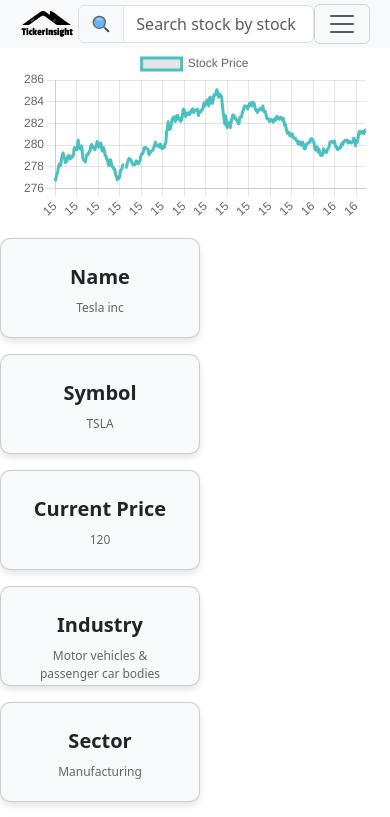
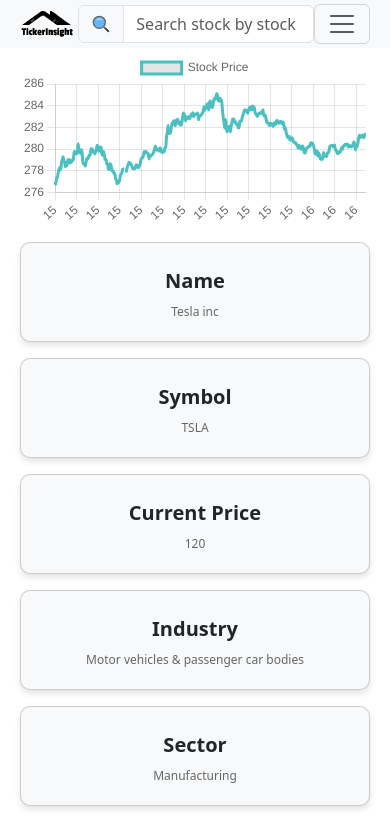
Before and after one commit to rahulrana95/stock-widget, a React (Create React App) app: page /stock/1 in a window 390 px wide. Shown: the top 817 px of the page. Built offline with nearby package versions, Linux system fonts and the light colour scheme.

Commit message:
Fix all UI

```diff
--- a/src/App.css
+++ b/src/App.css
@@ -4,3 +4,7 @@
   max-width: 1280px;
   margin: auto;
 }
+
+.content-area {
+  padding: 4px 20px;
+}
--- a/src/components/header/index.css
+++ b/src/components/header/index.css
@@ -1,7 +1,6 @@
 .header {
   display: flex;
   justify-content: space-between;
-  padding: 4px 20px;
 }
 
 .search-container {
--- a/src/components/header/index.tsx
+++ b/src/components/header/index.tsx
@@ -10,7 +10,7 @@
   const location = useLocation();
 
   return (
-    <Navbar bg="light" expand="lg" className="header">
+    <Navbar bg="light" expand="lg" className="header content-area">
       <Col lg={2} xs={2}>
         <Navbar.Brand href="/">
           <img
--- a/src/components/stock-details/index.css
+++ b/src/components/stock-details/index.css
@@ -55,7 +55,19 @@
   max-height: 600px;
 }
 
+@media (max-width: 420px) {
+  .stock-details-items {
+    flex-direction: column;
+  }
+
+  .stock-info-box {
+    width: 100%;
+  }
+}
 @media (max-width: 576px) {
+  .stock-details-items {
+    justify-content: flex-start;
+  }
 }
 @media (min-width: 576px) {
 }
--- a/src/components/stock-details/index.tsx
+++ b/src/components/stock-details/index.tsx
@@ -69,7 +69,7 @@
   }, [ticker]);
   //   GLOBAL_QUOTE
   return (
-    <div className="stock-details">
+    <div className="stock-details content-area">
       <Row>
         <Col lg={6} sm={12} className="stock-chart">
           <StockChart symbol={ticker} />
```
